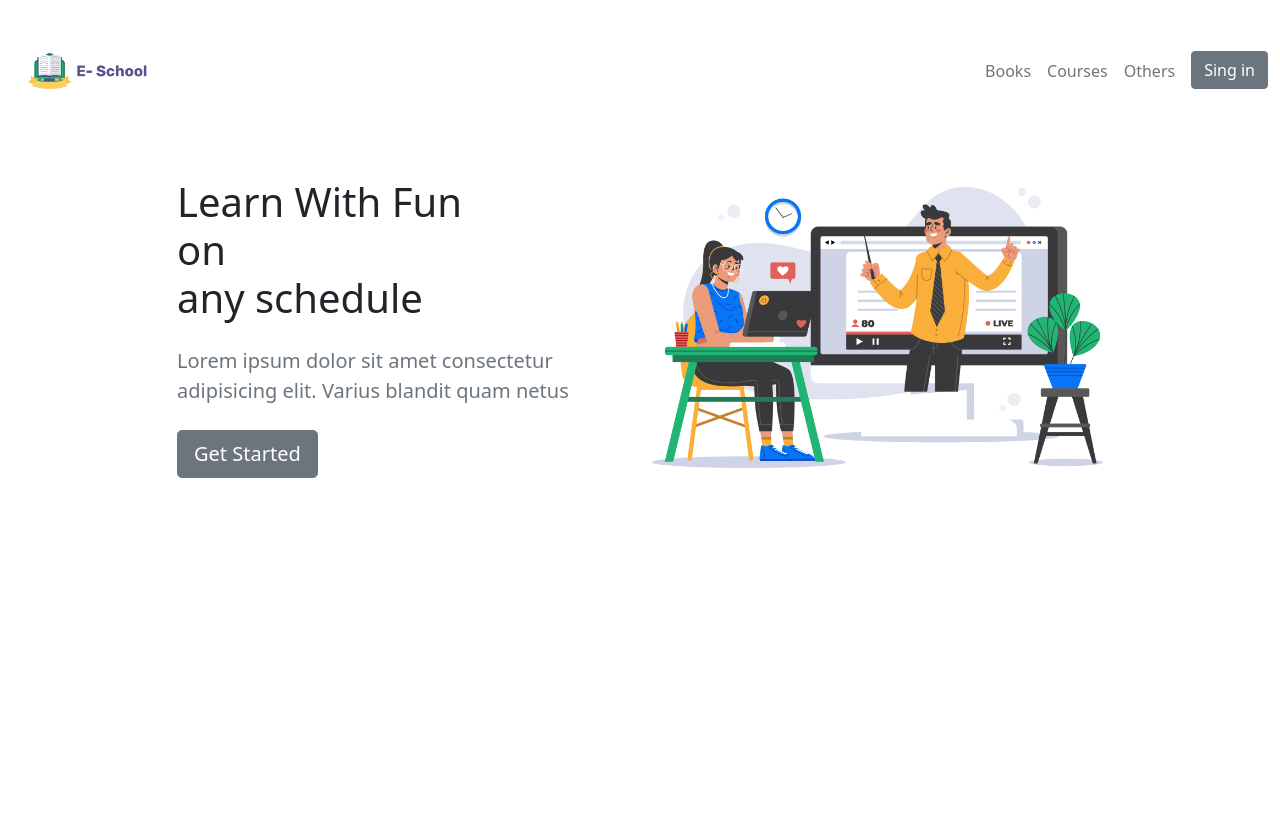
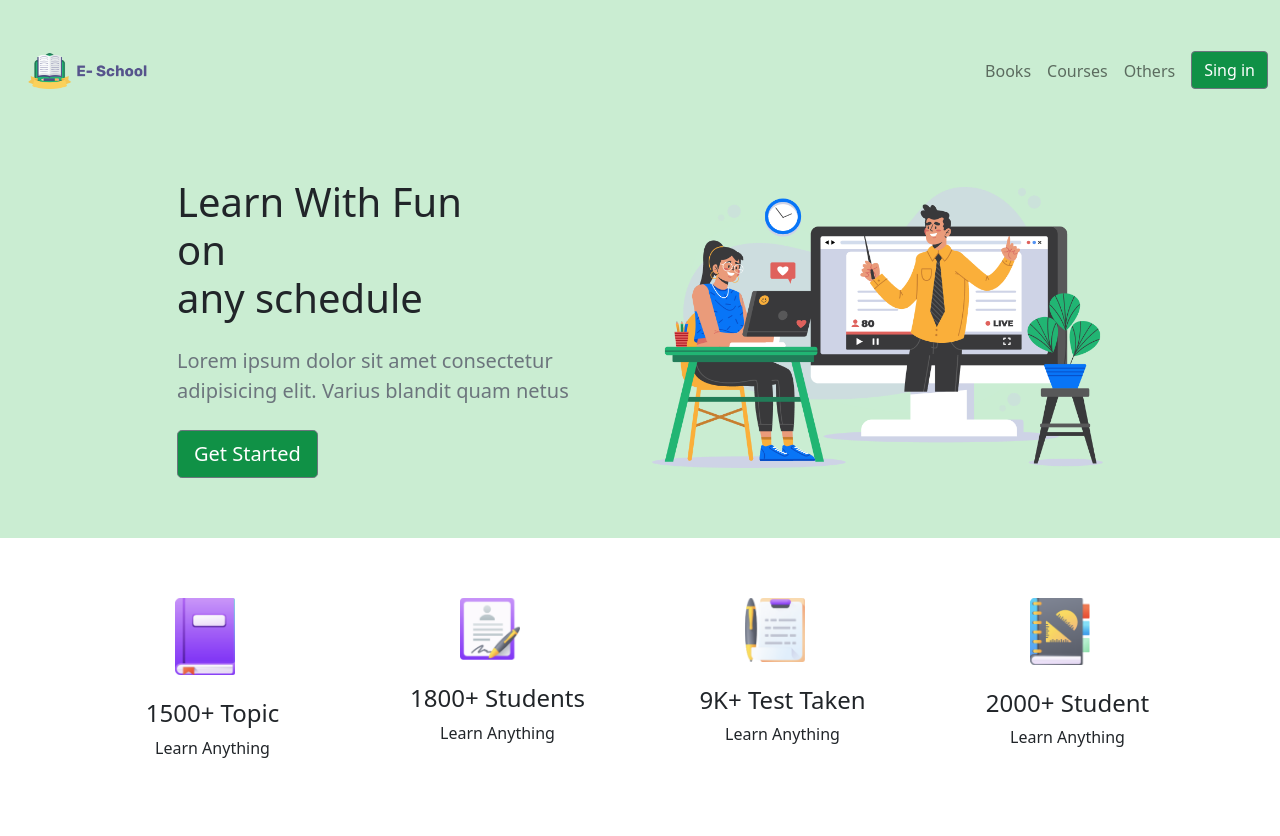
Before and after one commit to Musaraf173/Midterm, a plain HTML site: page index.html in a window 1280 px wide. Before the commit the page ends 800 px from the top, so only its background shows below. Drawn offline with nearby package versions, Linux system fonts and the light colour scheme.

Commit message:
submission number 4

```diff
--- a/index.html
+++ b/index.html
@@ -10,11 +10,12 @@
       padding: 60px 0;
     }
   </style>
+  <link href="" rel="stylesheet">
 </head>
 <body>
 
   <!-- navbar -->
-  <nav class="navbar navbar-expand-md navbar-light pt-5 pb-4">
+  <nav class="navbar navbar-expand-md navbar-light pt-5 pb-4" style="background-color: #caedd2;">
     <div class="container-xxl">
       <!-- navbar brand / title -->
       <a class="navbar-brand" href="#intro">
@@ -26,6 +27,7 @@
       <button class="navbar-toggler" type="button" data-bs-toggle="collapse" data-bs-target="#main-nav" aria-controls="main-nav" aria-expanded="false" aria-label="Toggle navigation">
         <span class="navbar-toggler-icon"></span>
       </button>
+
       <!-- navbar links -->
       <div class="collapse navbar-collapse justify-content-end align-center" id="main-nav">
         <ul class="navbar-nav">
@@ -42,7 +44,7 @@
             <a class="nav-link" href="#blog">Blog</a>
           </li>
           <li class="nav-item ms-2 d-none d-md-inline">
-            <a class="btn btn-secondary" href="#pricing">Sing in</a>
+            <a class="btn btn-secondary" href="#singIn" style="background-color: #109146;">Sing in</a>
           </li>
 
         </ul>
@@ -51,7 +53,7 @@
   </nav>
 
   <!-- main image & intro text -->
-  <section id="intro">
+  <section id="intro" style="background-color: #caedd2;">
     <div class="container-lg">
       <div class="row g-4 justify-content-center align-items-center">
         <div class="col-md-5 text-center text-md-start">
@@ -60,12 +62,54 @@
             <div class="display-6">any schedule</b></div>
           </h1>
           <p class="lead my-4 text-muted">Lorem ipsum dolor sit amet consectetur adipisicing elit. Varius blandit quam netus</p>
-          <a href="#pricing" class="btn btn-secondary btn-lg">Get Started</a>
+          <a href="#pricing" class="btn btn-secondary btn-lg" style="background-color: #109146;" >Get Started</a>
         </div>
         <div class="col-md-5 text-center d-none d-md-block">
-          <img src="./Photos/Illustration.png" class="img-fluid" alt="ebook">
+          <img src="./Photos/Illustration.png" class="img-fluid" alt="eSchool">
         </div>
       </div>
+    </div>
+  </section>
+
+
+  <section id="featured-services" class="featured-services">
+    <div class="container" data-aos="fade-up">
+
+      <div class="row">
+        <div class="col-sm-3 text-center" >
+          <div class="icon-box" data-aos="fade-up" data-aos-delay="100">
+            <div><a class="navbar-brand" href="#home"><img src="./Photos/book.png" width="60" height="60" class="img-fluid" alt="E-School"></a></div><br>
+            <h4 class="title">1500+ Topic</h4>
+            <p class="description">Learn Anything</p>
+          </div>
+        </div>
+
+          <div class="col-sm-3 text-center" >
+            <div class="icon-box" data-aos="fade-up" data-aos-delay="100">
+              <div><a class="navbar-brand" href="#home"><img src="./Photos/Student.png" width="60" height="60" class="img-fluid" alt="E-School"></a></div><br>
+              <h4 class="title">1800+ Students</h4>
+              <p class="description">Learn Anything</p>
+            </div>
+          </div>
+
+            <div class="col-sm-3 text-center" >
+              <div class="icon-box" data-aos="fade-up" data-aos-delay="100">
+                <div><a class="navbar-brand" href="#home"><img src="./Photos/Test.png" width="60" height="60" class="img-fluid" alt="E-School"></a></div><br>
+                <h4 class="title">9K+ Test Taken</h4>
+                <p class="description">Learn Anything</p>
+              </div>
+            </div>
+
+              <div class="col-sm-3 text-center" >
+                <div class="icon-box" data-aos="fade-up" data-aos-delay="100">
+                  <div><a class="navbar-brand" href="#home"><img src="./Photos/Students.png" width="60" height="60" class="img-fluid" alt="E-School"></a></div><br>
+                  <h4 class="title">2000+ Student</h4>
+                  <p class="description">Learn Anything</p>
+                </div>
+              </div>
+
+      </div>
+
     </div>
   </section>
 
```
